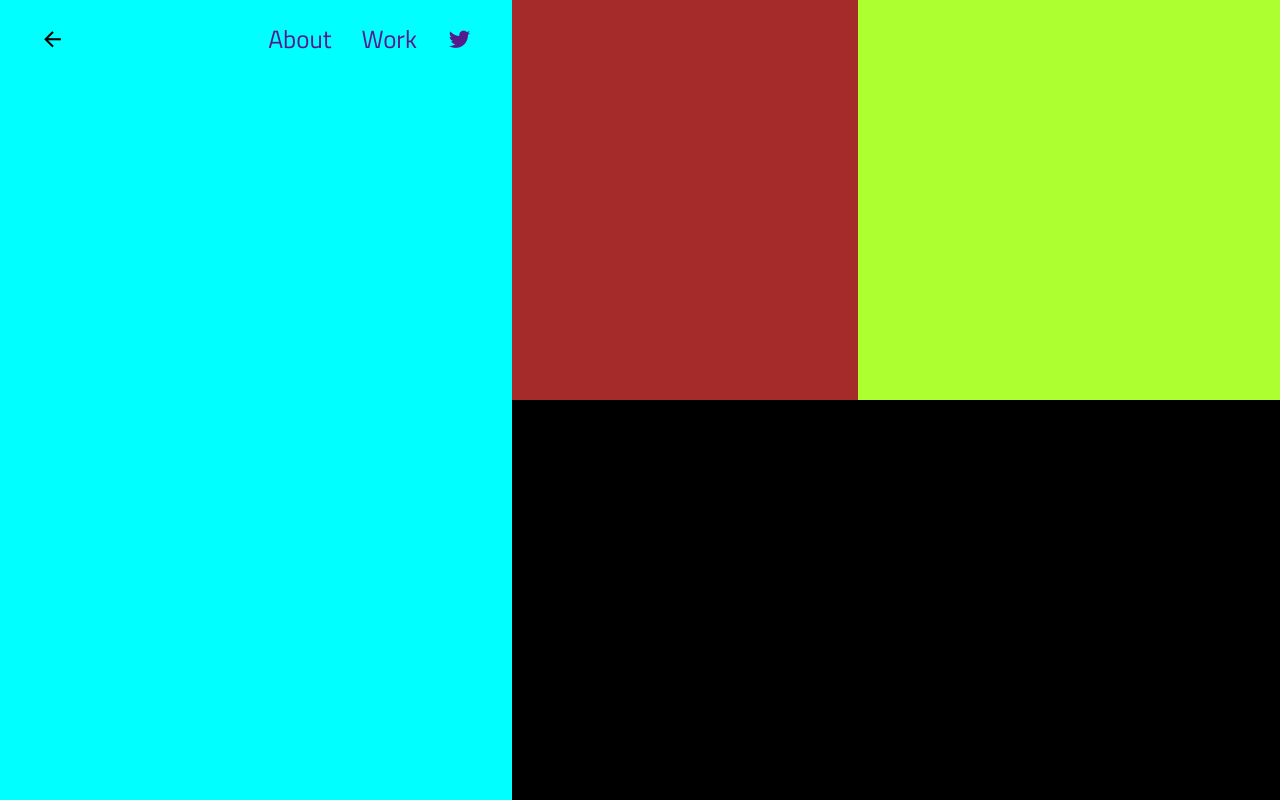
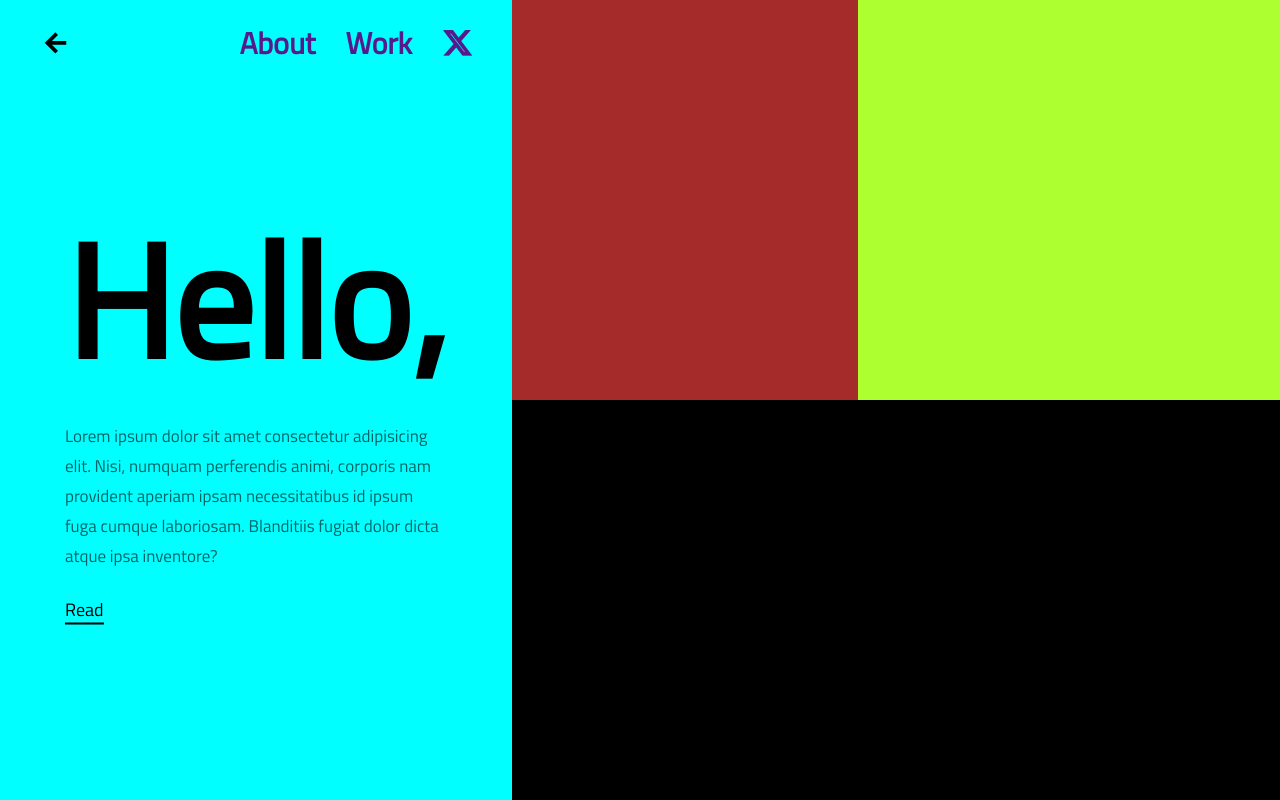
Before and after one commit to itsmeshashank13/landingPage_1, a plain HTML site: page index.html in a window 1280 px wide. Drawn offline with nearby package versions, Linux system fonts and the light colour scheme.

Commit message:
completed the left div

```diff
--- a/index.html
+++ b/index.html
@@ -24,8 +24,13 @@
           <div id="lnavr">
             <a href="">About</a>
             <a href="">Work</a>
-            <a href=""><i class="ri-twitter-fill"></i></a>
+            <a href=""><i class="ri-twitter-x-fill"></i></a>
           </div>
+        </div>
+        <div id="textCenter">
+            <h1>Hello,</h1>
+            <p>Lorem ipsum dolor sit amet consectetur adipisicing elit. Nisi, numquam perferendis animi, corporis nam provident aperiam ipsam necessitatibus id ipsum fuga cumque laboriosam. Blanditiis fugiat dolor dicta atque ipsa inventore?</p>
+            <a href="#">Read</a>
         </div>
       </div>
       <div id="rightDiv">
--- a/style.css
+++ b/style.css
@@ -17,6 +17,7 @@ html, body {
 }
 
 #leftDiv {
+    position: relative;
     width: 40%;
     height: 100%;
     background-color: aqua;
@@ -55,7 +56,8 @@ html, body {
     display: flex;
     justify-content: space-between;
     margin: 20px 0 0 40px;
-    font-size: 25px;
+    font-size: 30px;
+    font-weight: 900;
 }
 
 #lnav #lnavr {
@@ -68,3 +70,29 @@ html, body {
     margin-left: 30px;
     text-decoration: none;
 }
+
+#leftDiv #textCenter {
+    position: absolute;
+    top: 50%;
+    left: 50%;
+    transform: translate(-50%, -50%);
+}
+
+#textCenter h1 {
+    font-size: 160px;
+    font-weight: 900;
+}
+
+#textCenter p {
+    font-size: 17px;
+    opacity: 0.6;
+    line-height: 30px;
+    margin-bottom: 25px;
+}
+
+#textCenter a {
+    text-decoration: none;
+    font-size: 18px;
+    color: #000;
+    border-bottom: 2px solid #000;
+}
```
